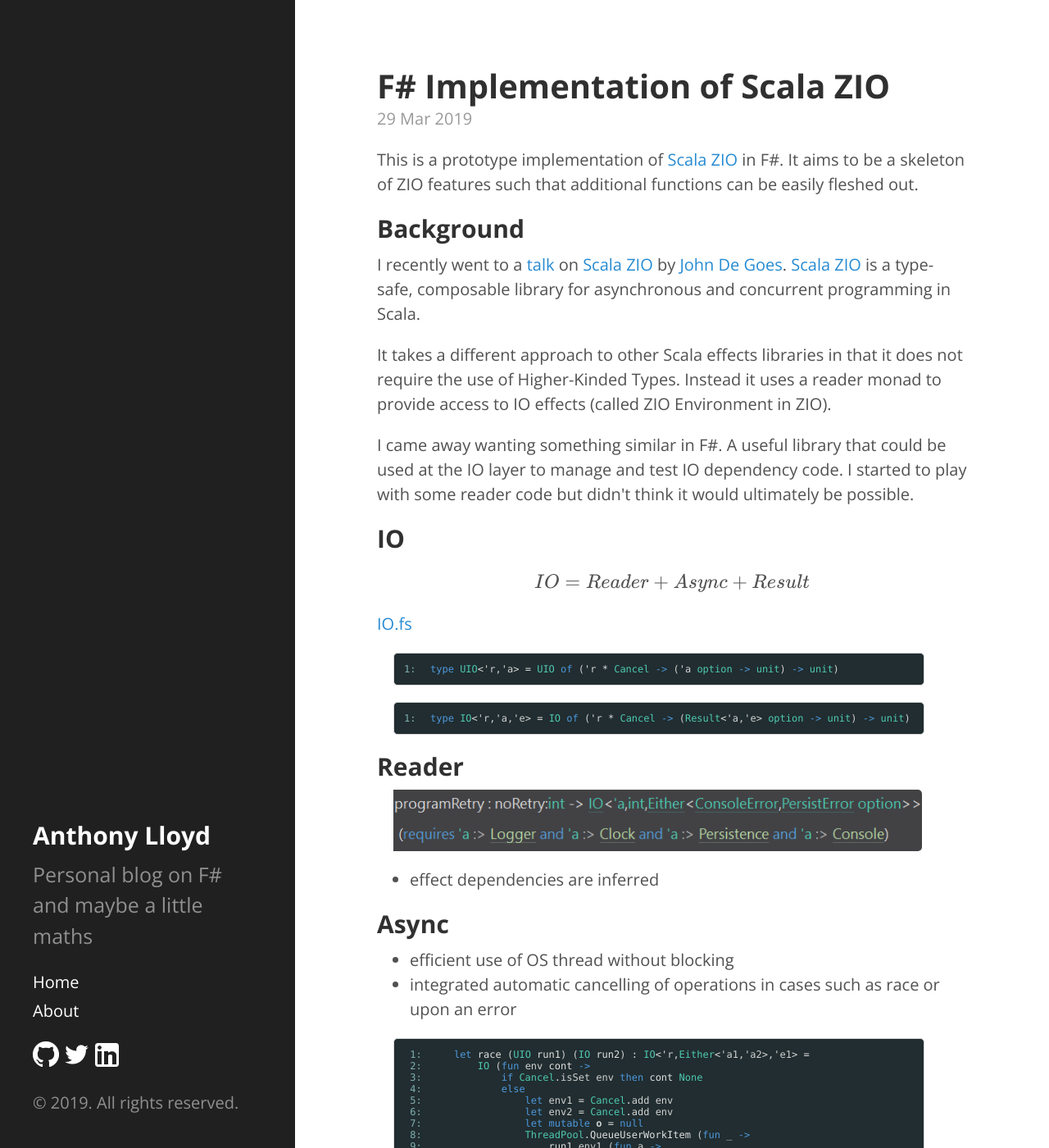
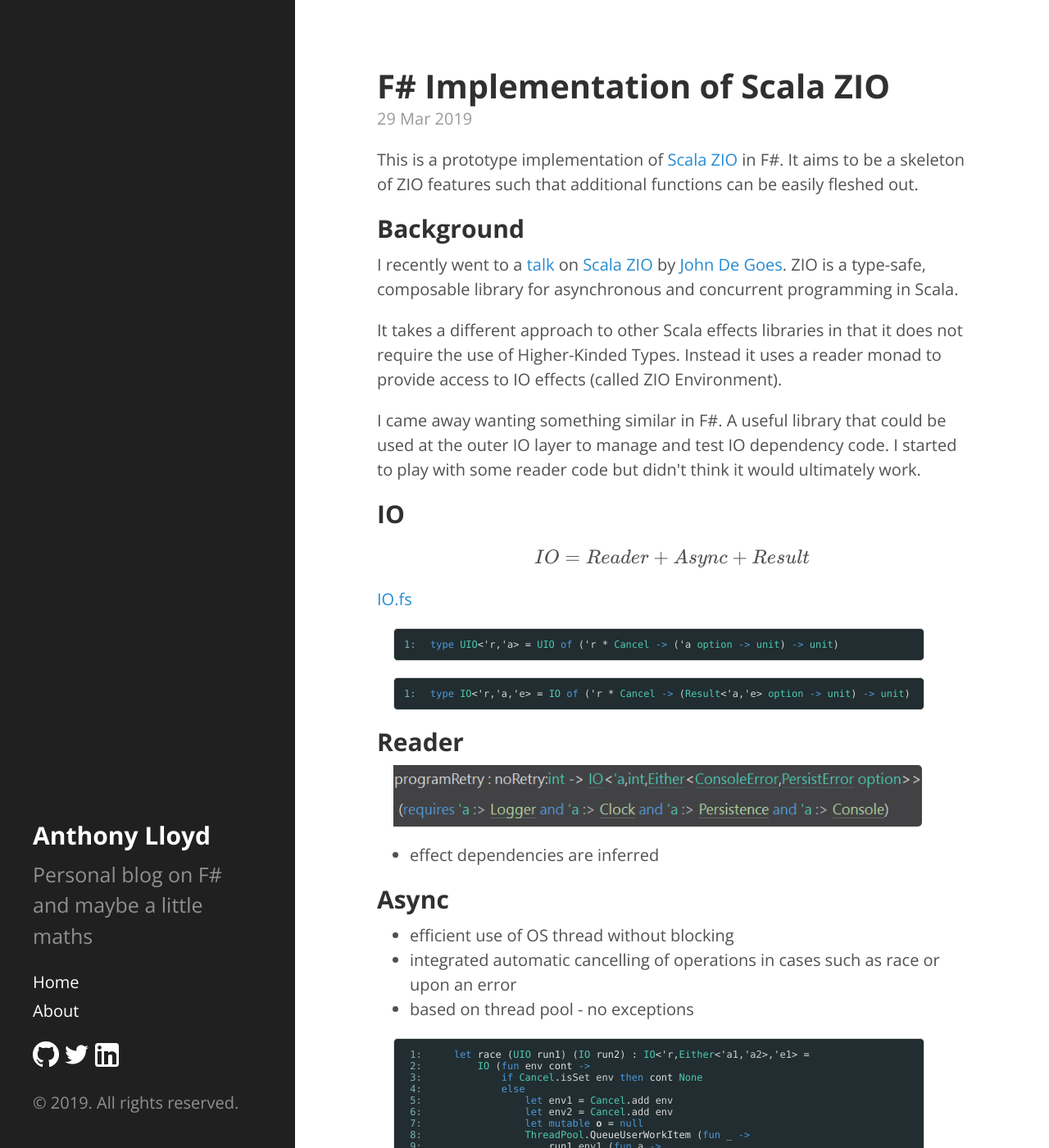
Before and after one commit to AnthonyLloyd/AnthonyLloyd.github.io, a Jekyll site: the page built from _posts/2019-03-29-io.html, in a window 1280 px wide and 1400 px high. Shown: the whole window at 82% size. Built offline with Jekyll 4.4.1, drawn with Linux system fonts in a browser that asks for light colours; some web fonts are replaced; formulas are drawn with MathJax 3; comment, search, counter and statistics services are not loaded; some of the changed text lies outside the part shown.

Commit message:
background

```diff
--- a/_posts/2019-03-29-io.html
+++ b/_posts/2019-03-29-io.html
@@ -11,12 +11,12 @@
 <h2>Background</h2>
 <p>I recently went to a <a href="https://www.slideshare.net/jdegoes/the-death-of-final-tagless">talk</a>
 on <a href="https://github.com/scalaz/scalaz-zio">Scala ZIO</a> by <a href="https://twitter.com/jdegoes">John De Goes</a>.
-<a href="https://github.com/scalaz/scalaz-zio">Scala ZIO</a> is a type-safe, composable library for asynchronous and concurrent programming in Scala.</p>
+ZIO is a type-safe, composable library for asynchronous and concurrent programming in Scala.</p>
 <p>It takes a different approach to other Scala effects libraries in that it does not require the use of Higher-Kinded Types.
-Instead it uses a reader monad to provide access to IO effects (called ZIO Environment in ZIO).</p>
+Instead it uses a reader monad to provide access to IO effects (called ZIO Environment).</p>
 <p>I came away wanting something similar in F#.
-A useful library that could be used at the IO layer to manage and test IO dependency code.
-I started to play with some reader code but didn't think it would ultimately be possible.</p>
+A useful library that could be used at the outer IO layer to manage and test IO dependency code.
+I started to play with some reader code but didn't think it would ultimately work.</p>
 <h2>IO</h2>
 <p><span class="math">\[IO = Reader + Async + Result\]</span></p>
 <p><a href="https://github.com/AnthonyLloyd/Fsion/blob/master/Fsion/IO.fs">IO.fs</a></p>
@@ -41,6 +41,7 @@
 <ul>
 <li>efficient use of OS thread without blocking</li>
 <li>integrated automatic cancelling of operations in cases such as race or upon an error</li>
+<li>based on thread pool - no exceptions</li>
 </ul>
 <table class="pre"><tr><td class="lines"><pre class="fssnip"><span class="l"> 1: </span>
 <span class="l"> 2: </span>
@@ -120,20 +121,20 @@
 <span class="l">15: </span>
 <span class="l">16: </span>
 </pre></td>
-<td class="snippet"><pre class="fssnip highlighted"><code lang="fsharp">    <span class="k">let</span> <span onmouseout="hideTip(event, 'fs231', 1290)" onmouseover="showTip(event, 'fs231', 1290)" class="f">programRetry</span> <span onmouseout="hideTip(event, 'fs232', 1291)" onmouseover="showTip(event, 'fs232', 1291)" class="i">noRetry</span> <span class="o">:</span> <span onmouseout="hideTip(event, 'fs201', 1292)" onmouseover="showTip(event, 'fs201', 1292)" class="t">IO</span><span class="o">&lt;</span><span class="o">&#39;</span><span class="i">a</span>,<span onmouseout="hideTip(event, 'fs83', 1293)" onmouseover="showTip(event, 'fs83', 1293)" class="t">int</span>,<span onmouseout="hideTip(event, 'fs125', 1294)" onmouseover="showTip(event, 'fs125', 1294)" class="t">Either</span><span class="o">&lt;</span><span onmouseout="hideTip(event, 'fs213', 1295)" onmouseover="showTip(event, 'fs213', 1295)" class="t">ConsoleError</span>,<span onmouseout="hideTip(event, 'fs225', 1296)" onmouseover="showTip(event, 'fs225', 1296)" class="t">PersistError</span> <span onmouseout="hideTip(event, 'fs26', 1297)" onmouseover="showTip(event, 'fs26', 1297)" class="t">option</span><span class="o">&gt;</span><span class="o">&gt;</span> <span class="o">=</span>
-        <span onmouseout="hideTip(event, 'fs212', 1298)" onmouseover="showTip(event, 'fs212', 1298)" class="i">io</span> {
-            <span class="k">do!</span> <span onmouseout="hideTip(event, 'fs222', 1299)" onmouseover="showTip(event, 'fs222', 1299)" class="i">Logger</span><span class="o">.</span><span onmouseout="hideTip(event, 'fs224', 1300)" onmouseover="showTip(event, 'fs224', 1300)" class="i">log</span> <span class="s">&quot;started&quot;</span>
-            <span class="k">do!</span> <span onmouseout="hideTip(event, 'fs218', 1301)" onmouseover="showTip(event, 'fs218', 1301)" class="i">Console</span><span class="o">.</span><span class="i">writeLine</span> <span class="s">&quot;Please enter your name:&quot;</span>
-            <span class="k">let!</span> <span onmouseout="hideTip(event, 'fs233', 1302)" onmouseover="showTip(event, 'fs233', 1302)" class="i">name</span> <span class="o">=</span> <span onmouseout="hideTip(event, 'fs218', 1303)" onmouseover="showTip(event, 'fs218', 1303)" class="i">Console</span><span class="o">.</span><span class="i">readLine</span>()
-            <span class="k">do!</span> <span onmouseout="hideTip(event, 'fs222', 1304)" onmouseover="showTip(event, 'fs222', 1304)" class="i">Logger</span><span class="o">.</span><span onmouseout="hideTip(event, 'fs224', 1305)" onmouseover="showTip(event, 'fs224', 1305)" class="i">log</span> (<span class="s">&quot;got name = &quot;</span> <span class="o">+</span> <span onmouseout="hideTip(event, 'fs233', 1306)" onmouseover="showTip(event, 'fs233', 1306)" class="i">name</span>)
-            <span class="k">let!</span> <span onmouseout="hideTip(event, 'fs234', 1307)" onmouseover="showTip(event, 'fs234', 1307)" class="i">thread</span> <span class="o">=</span>
-                <span onmouseout="hideTip(event, 'fs228', 1308)" onmouseover="showTip(event, 'fs228', 1308)" class="i">Persistence</span><span class="o">.</span><span class="i">persist</span> <span onmouseout="hideTip(event, 'fs233', 1309)" onmouseover="showTip(event, 'fs233', 1309)" class="i">name</span>
-                <span class="o">|&gt;</span> <span onmouseout="hideTip(event, 'fs201', 1310)" onmouseover="showTip(event, 'fs201', 1310)" class="t">IO</span><span class="o">.</span><span onmouseout="hideTip(event, 'fs189', 1311)" onmouseover="showTip(event, 'fs189', 1311)" class="f">timeout</span> <span class="n">1000</span>
-                <span class="o">|&gt;</span> <span onmouseout="hideTip(event, 'fs201', 1312)" onmouseover="showTip(event, 'fs201', 1312)" class="t">IO</span><span class="o">.</span><span onmouseout="hideTip(event, 'fs164', 1313)" onmouseover="showTip(event, 'fs164', 1313)" class="f">retry</span> (<span onmouseout="hideTip(event, 'fs154', 1314)" onmouseover="showTip(event, 'fs154', 1314)" class="t">Schedule</span><span class="o">.</span><span onmouseout="hideTip(event, 'fs108', 1315)" onmouseover="showTip(event, 'fs108', 1315)" class="f">recurs</span> <span onmouseout="hideTip(event, 'fs232', 1316)" onmouseover="showTip(event, 'fs232', 1316)" class="i">noRetry</span>)
-                <span class="o">|&gt;</span> <span onmouseout="hideTip(event, 'fs201', 1317)" onmouseover="showTip(event, 'fs201', 1317)" class="t">IO</span><span class="o">.</span><span onmouseout="hideTip(event, 'fs166', 1318)" onmouseover="showTip(event, 'fs166', 1318)" class="f">fork</span>
-            <span class="k">do!</span> <span onmouseout="hideTip(event, 'fs218', 1319)" onmouseover="showTip(event, 'fs218', 1319)" class="i">Console</span><span class="o">.</span><span class="i">writeLine</span> (<span class="s">&quot;Hi &quot;</span><span class="o">+</span><span onmouseout="hideTip(event, 'fs233', 1320)" onmouseover="showTip(event, 'fs233', 1320)" class="i">name</span>)
-            <span class="k">do!</span> <span onmouseout="hideTip(event, 'fs234', 1321)" onmouseover="showTip(event, 'fs234', 1321)" class="i">thread</span>
-            <span class="k">do!</span> <span onmouseout="hideTip(event, 'fs222', 1322)" onmouseover="showTip(event, 'fs222', 1322)" class="i">Logger</span><span class="o">.</span><span onmouseout="hideTip(event, 'fs224', 1323)" onmouseover="showTip(event, 'fs224', 1323)" class="i">log</span> <span class="s">&quot;finished&quot;</span>
+<td class="snippet"><pre class="fssnip highlighted"><code lang="fsharp">    <span class="k">let</span> <span onmouseout="hideTip(event, 'fs231', 1290)" onmouseover="showTip(event, 'fs231', 1290)" class="f">programRetry</span> <span onmouseout="hideTip(event, 'fs232', 1291)" onmouseover="showTip(event, 'fs232', 1291)" class="i">noRetry</span> <span class="o">=</span>
+        <span onmouseout="hideTip(event, 'fs212', 1292)" onmouseover="showTip(event, 'fs212', 1292)" class="i">io</span> {
+            <span class="k">do!</span> <span onmouseout="hideTip(event, 'fs222', 1293)" onmouseover="showTip(event, 'fs222', 1293)" class="i">Logger</span><span class="o">.</span><span onmouseout="hideTip(event, 'fs224', 1294)" onmouseover="showTip(event, 'fs224', 1294)" class="i">log</span> <span class="s">&quot;started&quot;</span>
+            <span class="k">do!</span> <span onmouseout="hideTip(event, 'fs218', 1295)" onmouseover="showTip(event, 'fs218', 1295)" class="i">Console</span><span class="o">.</span><span class="i">writeLine</span> <span class="s">&quot;Please enter your name:&quot;</span>
+            <span class="k">let!</span> <span onmouseout="hideTip(event, 'fs233', 1296)" onmouseover="showTip(event, 'fs233', 1296)" class="i">name</span> <span class="o">=</span> <span onmouseout="hideTip(event, 'fs218', 1297)" onmouseover="showTip(event, 'fs218', 1297)" class="i">Console</span><span class="o">.</span><span class="i">readLine</span>()
+            <span class="k">do!</span> <span onmouseout="hideTip(event, 'fs222', 1298)" onmouseover="showTip(event, 'fs222', 1298)" class="i">Logger</span><span class="o">.</span><span onmouseout="hideTip(event, 'fs224', 1299)" onmouseover="showTip(event, 'fs224', 1299)" class="i">log</span> (<span class="s">&quot;got name = &quot;</span> <span class="o">+</span> <span onmouseout="hideTip(event, 'fs233', 1300)" onmouseover="showTip(event, 'fs233', 1300)" class="i">name</span>)
+            <span class="k">let!</span> <span onmouseout="hideTip(event, 'fs234', 1301)" onmouseover="showTip(event, 'fs234', 1301)" class="i">thread</span> <span class="o">=</span>
+                <span onmouseout="hideTip(event, 'fs228', 1302)" onmouseover="showTip(event, 'fs228', 1302)" class="i">Persistence</span><span class="o">.</span><span class="i">persist</span> <span onmouseout="hideTip(event, 'fs233', 1303)" onmouseover="showTip(event, 'fs233', 1303)" class="i">name</span>
+                <span class="o">|&gt;</span> <span onmouseout="hideTip(event, 'fs201', 1304)" onmouseover="showTip(event, 'fs201', 1304)" class="t">IO</span><span class="o">.</span><span onmouseout="hideTip(event, 'fs189', 1305)" onmouseover="showTip(event, 'fs189', 1305)" class="f">timeout</span> <span class="n">1000</span>
+                <span class="o">|&gt;</span> <span onmouseout="hideTip(event, 'fs201', 1306)" onmouseover="showTip(event, 'fs201', 1306)" class="t">IO</span><span class="o">.</span><span onmouseout="hideTip(event, 'fs164', 1307)" onmouseover="showTip(event, 'fs164', 1307)" class="f">retry</span> (<span onmouseout="hideTip(event, 'fs154', 1308)" onmouseover="showTip(event, 'fs154', 1308)" class="t">Schedule</span><span class="o">.</span><span onmouseout="hideTip(event, 'fs108', 1309)" onmouseover="showTip(event, 'fs108', 1309)" class="f">recurs</span> <span onmouseout="hideTip(event, 'fs232', 1310)" onmouseover="showTip(event, 'fs232', 1310)" class="i">noRetry</span>)
+                <span class="o">|&gt;</span> <span onmouseout="hideTip(event, 'fs201', 1311)" onmouseover="showTip(event, 'fs201', 1311)" class="t">IO</span><span class="o">.</span><span onmouseout="hideTip(event, 'fs166', 1312)" onmouseover="showTip(event, 'fs166', 1312)" class="f">fork</span>
+            <span class="k">do!</span> <span onmouseout="hideTip(event, 'fs218', 1313)" onmouseover="showTip(event, 'fs218', 1313)" class="i">Console</span><span class="o">.</span><span class="i">writeLine</span> (<span class="s">&quot;Hi &quot;</span><span class="o">+</span><span onmouseout="hideTip(event, 'fs233', 1314)" onmouseover="showTip(event, 'fs233', 1314)" class="i">name</span>)
+            <span class="k">do!</span> <span onmouseout="hideTip(event, 'fs234', 1315)" onmouseover="showTip(event, 'fs234', 1315)" class="i">thread</span>
+            <span class="k">do!</span> <span onmouseout="hideTip(event, 'fs222', 1316)" onmouseover="showTip(event, 'fs222', 1316)" class="i">Logger</span><span class="o">.</span><span onmouseout="hideTip(event, 'fs224', 1317)" onmouseover="showTip(event, 'fs224', 1317)" class="i">log</span> <span class="s">&quot;finished&quot;</span>
             <span class="k">return</span> <span class="n">0</span>
         }
 </code></pre></td>
@@ -380,7 +381,7 @@
 <div class="tip" id="fs228">type Persistence =<br />&#160;&#160;interface<br />&#160;&#160;&#160;&#160;abstract member Persistence : PersistenceService<br />&#160;&#160;end<br /><br />Full name: Fsion.Persistence</div>
 <div class="tip" id="fs229">Multiple items<br />abstract member Persistence.Persistence : PersistenceService<br /><br />Full name: Fsion.Persistence.Persistence<br /><br />--------------------<br />type Persistence =<br />&#160;&#160;interface<br />&#160;&#160;&#160;&#160;abstract member Persistence : PersistenceService<br />&#160;&#160;end<br /><br />Full name: Fsion.Persistence</div>
 <div class="tip" id="fs230">module Test<br /><br />from Fsion</div>
-<div class="tip" id="fs231">val programRetry : noRetry:int -&gt; IO&lt;&#39;a,int,Either&lt;ConsoleError,PersistError option&gt;&gt;<br /><br />Full name: Fsion.Test.programRetry</div>
+<div class="tip" id="fs231">val programRetry : noRetry:int -&gt; &#39;a<br /><br />Full name: Fsion.Test.programRetry</div>
 <div class="tip" id="fs232">val noRetry : int</div>
 <div class="tip" id="fs233">val name : &#39;a</div>
 <div class="tip" id="fs234">val thread : IO&lt;&#39;a,unit,&#39;b option&gt;</div>
```
Also changed, not shown: 1 other file.
